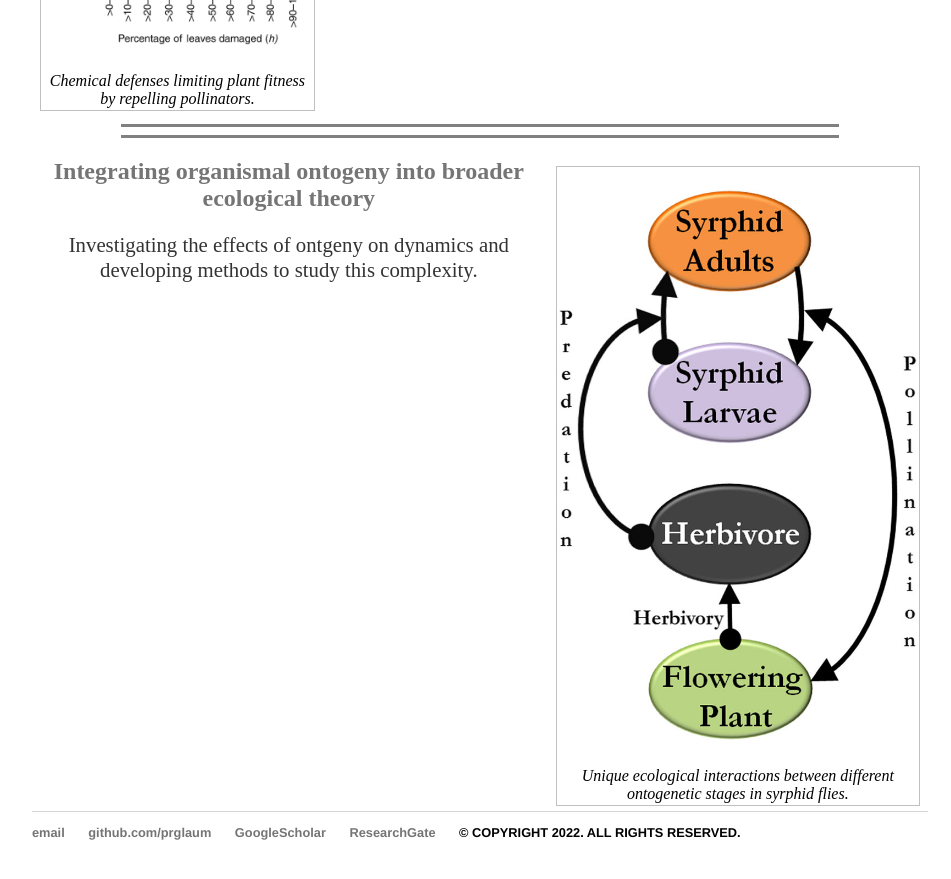
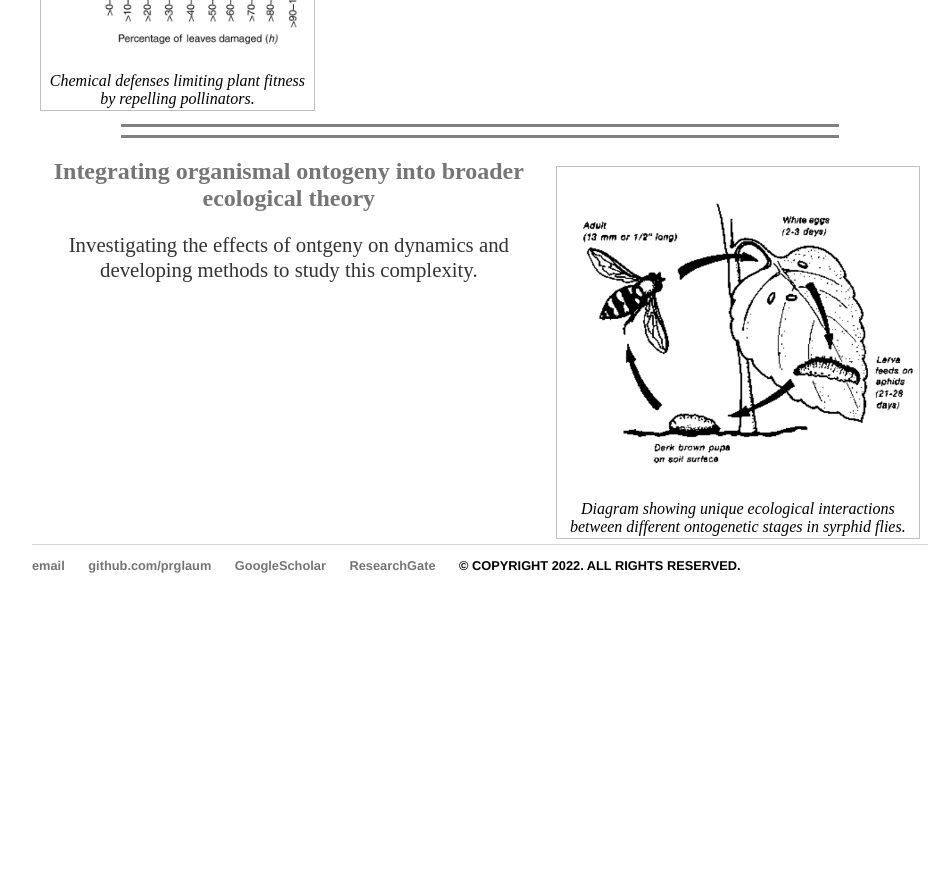
Before and after one commit to prglaum/prglaum.github.io, a Jekyll site: the page built from research/index.html, in a window 1280 px wide and 900 px high, scrolled down 2095 px. Shown: the top 879 px of the window, without its empty margins (160-1111 px from the left). Built offline with Jekyll 4.4.1, drawn with Linux system fonts in a browser that asks for light colours; after the commit the page ends 2728 px from its top, so only the background shows below that.

Commit message:
Update index.html

```diff
--- a/research/index.html
+++ b/research/index.html
@@ -86,8 +86,8 @@ title: Research Topics
 <div display='block'>
 	<figure40 class="float-img-right">
 		<p><a href="https://prglaum.github.io/research/ontogeny/">
-			<img class=scaled src="{{site.url}}/docs/assets/images/ontogSyrphidDiagram.jpg" alt="syrphidModel"></a>
-		<figcaption>Unique ecological interactions between different ontogenetic stages in syrphid flies.</figcaption>
+			<img class=scaled src="{{site.url}}/docs/assets/images/ontogSyrphidLifeCycle.PNG" alt="syrphidLifeCycle"></a>
+		<figcaption>Diagram showing unique ecological interactions between different ontogenetic stages in syrphid flies.</figcaption>
 	</figure40>
 	<h2 style="text-align:center;"><a href="https://prglaum.github.io/research/ontogeny/">Integrating organismal ontogeny into broader ecological theory</a></h2>
 	<p style="text-align:center;">Investigating the effects of ontgeny on dynamics and developing methods to study this complexity. </p>
```
